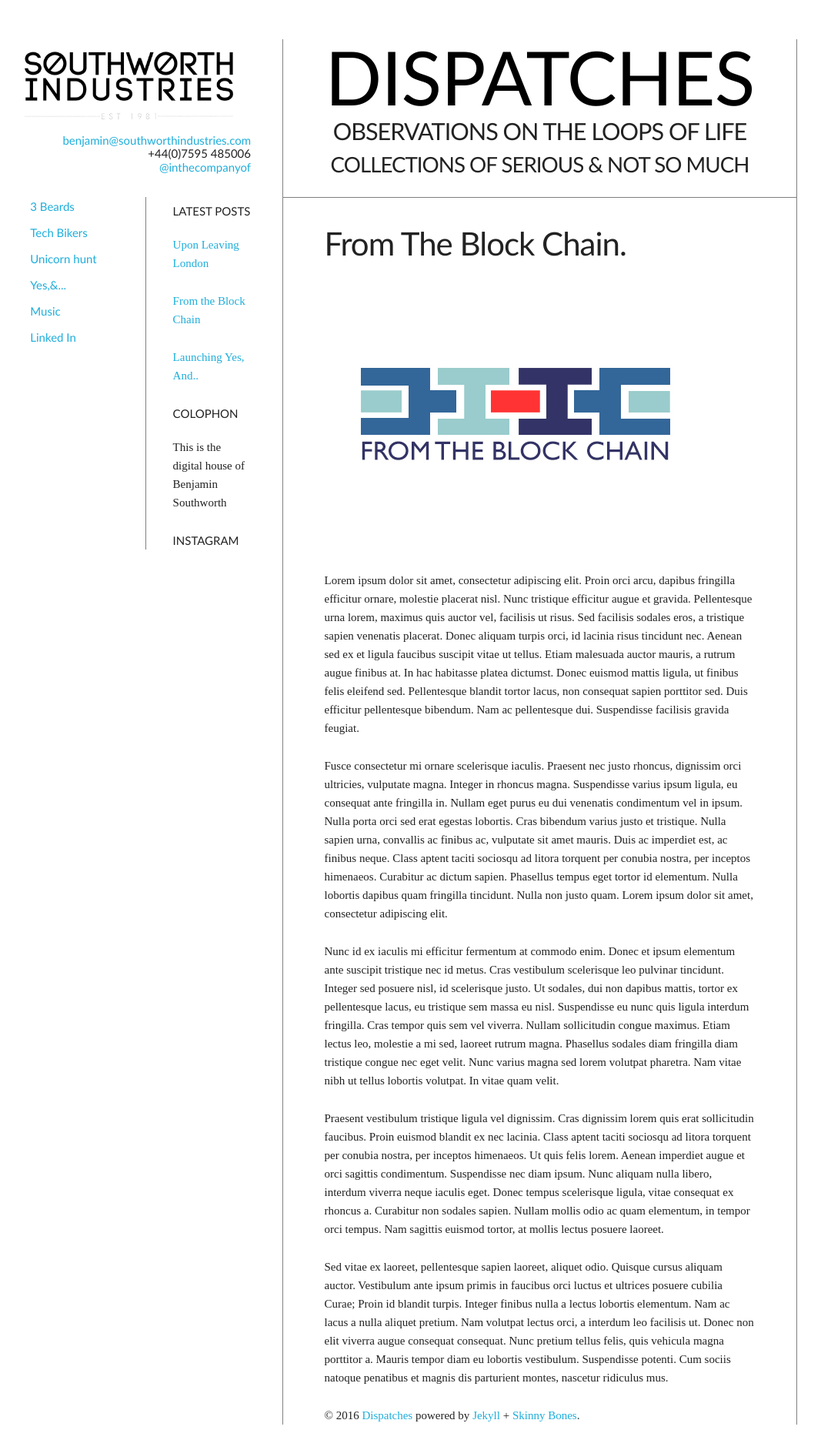
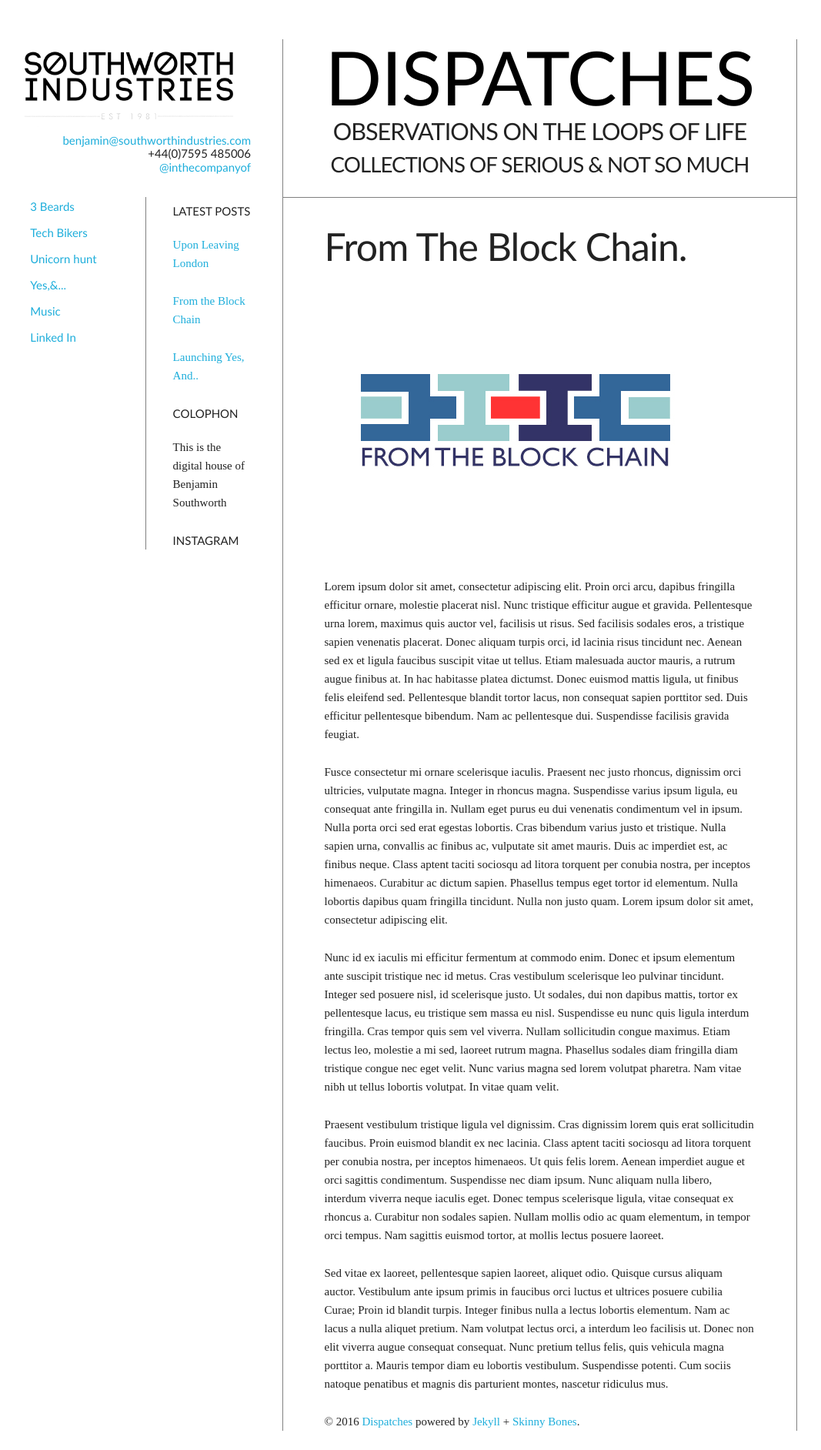
Before and after one commit to inthecompanyofus/dispatches, a Jekyll site: the page built from _posts/2016-02-18-from-the-block-chain.md, in a window 1280 px wide. Shown: the whole page at 77% size, without its empty margins (116-1183 px from the left). Built offline with Jekyll 4.4.1, drawn with Linux system fonts in a browser that asks for light colours; comment, search, counter and statistics services are not loaded.

```diff
--- a/_includes/linkroll.html
+++ b/_includes/linkroll.html
@@ -7,7 +7,7 @@
       <li><a href="http://unicornhunt.io">Unicorn hunt</a></li>
       <li><a href="http://inthecompanyofus.github.io/yesand">Yes,&amp;...</a></li>
       <li><a href="http://soundcloud.com/benjamin-southworth">Music</a></li>
-      <li><a href="http://www.linkedin.com/benjamin-southworth">Linked In</a></li>
+      <li><a href="https://uk.linkedin.com/in/benjaminsouthworth">Linked In</a></li>
     </ul>
 </div>
 </div>
--- a/_posts/2016-02-18-from-the-block-chain.md
+++ b/_posts/2016-02-18-from-the-block-chain.md
@@ -13,7 +13,7 @@
 ---
 
 
-## From The Block Chain.
+# From The Block Chain.
 
 ![]({{ site.url }}/images/blockchain.jpg )
 
```
Also changed, not shown: _posts/2016-02-18-launching-yes-and.md (+1 -1 lines).
